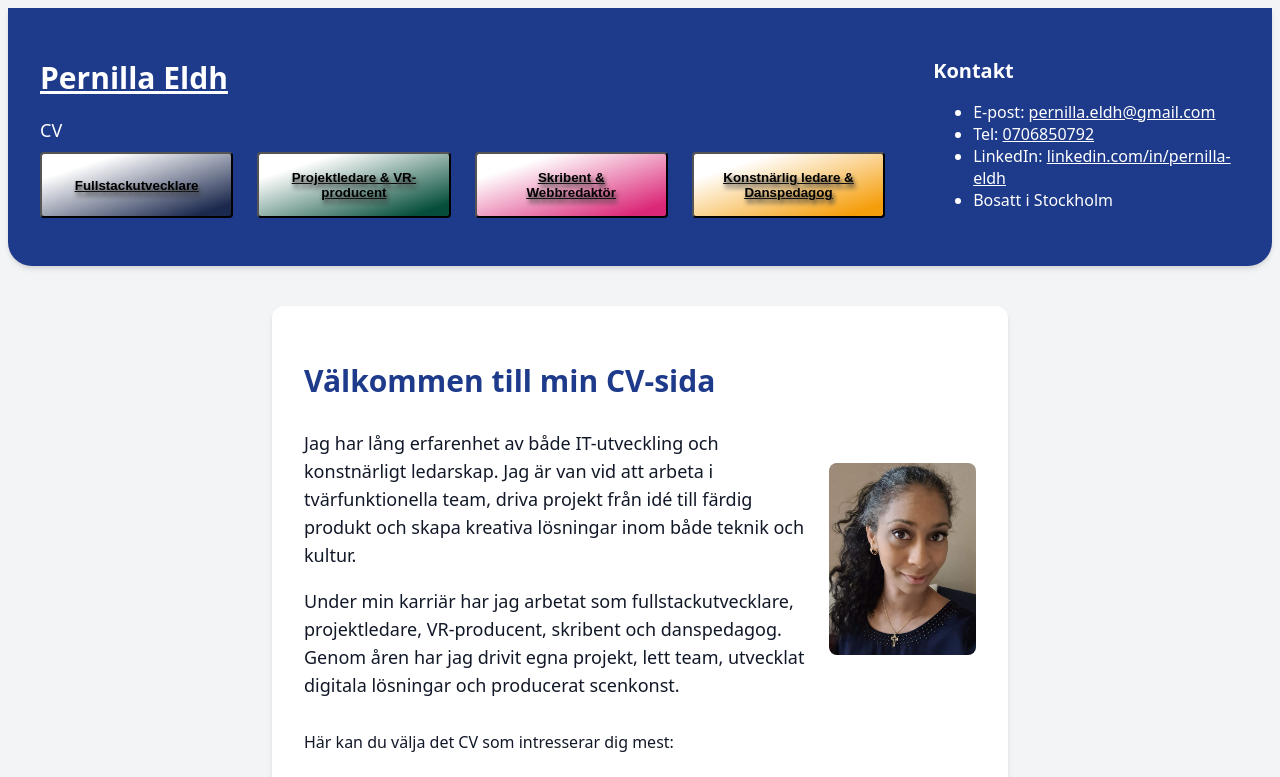
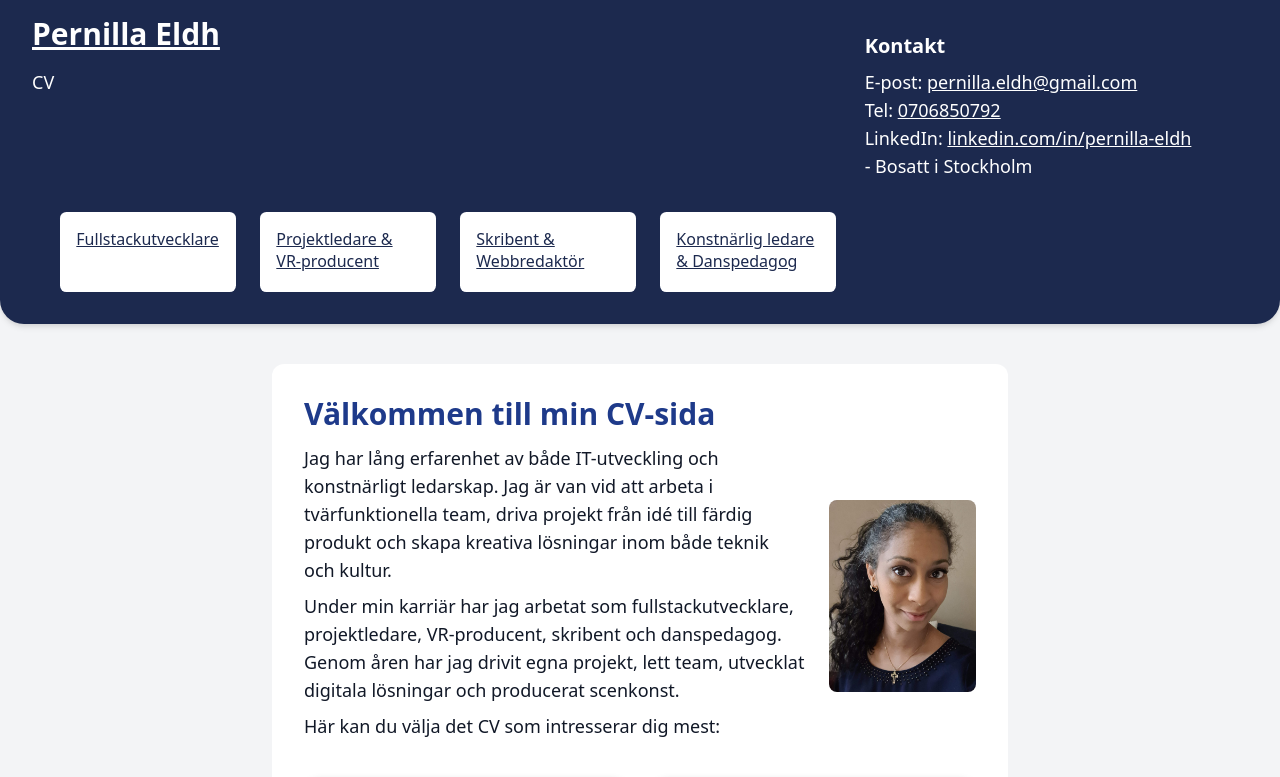
Before and after one commit to Judy-P-Eldh/CV, a website: page index.html in a window 1280 px wide. Shown: the top 777 px of the page. Drawn offline with Linux system fonts and the light colour scheme.

Commit message:
Lagt till Reset. Tagit bort css för specifik sida. Samlat allt i style.css. Förbättrat html.

```diff
--- /dev/null
+++ b/CSS/reset.css
@@ -0,0 +1,29 @@
+:before,
+::after {
+    box-sizing: border-box;
+}
+
+* {
+    font: inherit;
+    margin: 0;
+    padding: 0;
+}
+
+img, picture, svg, video {
+    display: block;
+    max-width: 100%;
+}
+
+h1, h2 {
+    text-wrap: balance;
+}
+
+p {
+    text-wrap: pretty;
+    max-width: 65ch;
+}
+
+ul [role='list'],
+ol [role='list'] {
+    list-style: none;
+}
--- a/CSS/siteBase.css
+++ /dev/null
@@ -1,214 +0,0 @@
-.topRubrik {
-    display: flex;
-    flex-direction: column;
-
-
-    @media (min-width: 768px) {
-        flex-direction: row;
-        justify-content: space-between;
-        align-items: flex-start;
-    }
-}
-
-.topRubrik p {
-    margin-bottom: 0.5rem;
-    font-size: 1.125rem;
-    line-height: 1.75rem;
-}
-
-h1 {
-    color: white;
-    font-size: 1.875rem;
-    line-height: 2.25rem;
-    font-weight: 700;
-
-    >a {
-        color: white;
-    }
-}
-
-a :hover {
-    text-decoration: underline;
-}
-
-a :active {
-    color: white;
-}
-
-
-nav {
-    color: white;
-    display: flex;
-    margin-top: 0.5rem;
-    flex-direction: column;
-    gap: 0.5rem;
-
-
-    @media (min-width: 768px) {
-        flex-direction: row;
-    }
-}
-
-nav button {
-    margin-bottom: 1rem;
-    justify-items: center;
-}
-
-.navFullstack {
-    padding: 1rem;
-    margin-right: 1rem;
-    flex-basis: 33.333333%;
-    border-radius: 0.25rem;
-    font-weight: 600;
-    text-decoration: underline;
-    background-image: linear-gradient(to bottom right, white 20%, #1c294e 90%);
-    transition-property: background-color, border-color, color, fill, stroke, opacity, box-shadow, transform;
-    transition-timing-function: cubic-bezier(0.4, 0, 0.2, 1);
-    transition-duration: 300ms;
-
-    :hover {
-        color: #0845ec;
-    }
-
-    >a {
-        color: black;
-        text-shadow: 2px 4px 4px rgb(58, 57, 57);
-
-    }
-}
-
-.navFullstack:hover {
-    border: 2px solid #0845ec;
-    border-radius: 0.25rem;
-}
-
-.navProjektledare {
-    padding: 1rem;
-    margin-right: 1rem;
-    flex-basis: 33.333333%;
-    border-radius: 0.25rem;
-    font-weight: 600;
-    background-image: linear-gradient(to bottom right, white 20%, #064E3B 90%);
-    transition-property: background-color, border-color, color, fill, stroke, opacity, box-shadow, transform;
-    transition-timing-function: cubic-bezier(0.4, 0, 0.2, 1);
-    transition-duration: 300ms;
-
-    :hover {
-        color: #034634;
-    }
-
-    >a {
-        color: black;
-        text-shadow: 2px 4px 4px rgb(58, 57, 57);
-    }
-}
-
-.navProjektledare:hover {
-    border: 2px solid #0bd39e;
-    border-radius: 0.25rem;
-}
-
-.navSkribent {
-    padding: 1rem;
-    margin-right: 1rem;
-    flex-basis: 33.333333%;
-    border-radius: 0.25rem;
-    font-weight: 600;
-    text-decoration: underline;
-    background-image: linear-gradient(to bottom right, white 20%, #DB2777 90%);
-    transition-property: background-color, border-color, color, fill, stroke, opacity, box-shadow, transform;
-    transition-timing-function: cubic-bezier(0.4, 0, 0.2, 1);
-    transition-duration: 300ms;
-
-    :hover {
-        color: #b90255;
-    }
-
-    >a {
-        color: black;
-        text-shadow: 2px 4px 4px rgb(58, 57, 57);
-    }
-}
-
-.navSkribent:hover {
-    border: 2px solid #b90255;
-    border-radius: 0.25rem;
-}
-
-.navKonstLedare {
-    padding: 1rem;
-    margin-right: 1rem;
-    flex-basis: 33.333333%;
-    border-radius: 0.25rem;
-    font-weight: 600;
-    text-decoration: underline;
-    background-image: linear-gradient(to bottom right, white 20%, #F59E0B 90%);
-    transition-property: background-color, border-color, color, fill, stroke, opacity, box-shadow, transform;
-    transition-timing-function: cubic-bezier(0.4, 0, 0.2, 1);
-    transition-duration: 300ms;
-
-    :hover {
-        color: #885702;
-    }
-
-    >a {
-        color: black;
-        text-shadow: 2px 4px 4px rgb(58, 57, 57);
-    }
-}
-
-
-.navKonstLedare:hover {
-    border: 2px solid #885702;
-    border-radius: 0.25rem;
-}
-
-
-.kontakt {
-    margin-top: 1.5rem;
-
-
-    @media (min-width: 768px) {
-        margin-top: 0;
-        margin-left: 2rem;
-    }
-}
-
-.kontakt ul li :hover {
-    color: pink;
-}
-
-.kontakt ul li a {
-    color: white;
-}
-
-#kontakt-heading {
-    margin-bottom: 0.5rem;
-    font-size: 1.25rem;
-    line-height: 1.75rem;
-    font-weight: 600;
-}
-
-#epost {
-    text-decoration: underline;
-
-    :hover {
-        color: #A7F3D0;
-    }
-}
-
-#tel {
-    text-decoration: underline;
-
-    :hover {
-        color: #A7F3D0;
-    }
-}
-
-#linkedin {
-    text-decoration: underline;
-
-    :hover {
-        color: #A7F3D0;
-    }
-}
--- a/CSS/siteIndex.css
+++ b/CSS/siteIndex.css
@@ -89,6 +89,10 @@ main {
     display: flex;
     align-items: stretch;
     /* Fyller hela gridcellen */
+
+    :hover {
+        transform: scale(1.05, 1.05);
+    }
 }
 
 /* Länken fyller hela li */
@@ -99,7 +103,6 @@ main {
     align-items: center;
     width: 100%;
     height: 100%;
-
     border-radius: 1rem;
     font-weight: 600;
     text-decoration: none;
--- /dev/null
+++ b/CSS/style.css
@@ -0,0 +1,232 @@
+:root {
+    --no-list-style: none;
+    --button-radius: 0.4rem;
+    --box-scale: (1.05, 1.05);
+    --clr-blue: #1c294e;
+    --clr-green: #064E3B;
+    --clr-pink: #DB2777;
+    --clr-yellow: #F59E0B;
+}
+
+body {
+    font-family: system-ui, -apple-system, BlinkMacSystemFont, "Segoe UI", Roboto, "Helvetica Neue", Arial, "Noto Sans", sans-serif, "Apple Color Emoji", "Segoe UI Emoji", "Segoe UI Symbol", "Noto Color Emoji";
+    color: #111827;
+    background-color: #F3F4F6;
+}
+
+header {
+    box-sizing: border-box;
+    width: 100%;
+    display: grid;
+    grid-template-columns: auto auto;
+    padding: 1rem 2rem;
+    margin-bottom: 2.5rem;
+    border-bottom-right-radius: 1.5rem;
+    border-bottom-left-radius: 1.5rem;
+    color: #ffffff;
+    background-color: var(--clr-blue);
+    box-shadow: 0 4px 6px -1px rgba(0, 0, 0, 0.1), 0 2px 4px -1px rgba(0, 0, 0, 0.06);
+}
+
+.toppRubrik p {
+    margin: 1rem 0;
+    font-size: 1.125rem;
+    line-height: 1.75rem;
+}
+
+.kontakt {
+    margin: 1rem 0;
+    font-size: 1.125rem;
+    line-height: 1.75rem;
+}
+
+.kontakt li {
+    list-style: var(--no-list-style);
+}
+
+.kontakt ul li :hover {
+    color: var(--clr-pink);
+}
+
+.kontakt ul li a {
+    color: white;
+    text-decoration: underline;
+}
+
+#kontakt-heading {
+    margin-bottom: 0.5rem;
+    font-size: 1.25rem;
+    line-height: 1.75rem;
+    font-weight: 600;
+}
+
+nav {
+    margin-top: 1rem;
+    margin-left: auto;
+    margin-right: auto;
+
+    >ul {
+        display: flex;
+        gap: 1.5rem;
+        list-style: var(--no-list-style);
+
+        :hover {
+            text-decoration: none;
+            color: var(--clr-pink);
+        }
+    }
+}
+
+nav a {
+    width: 9rem;
+    height: 3rem;
+    display: block;
+    margin-bottom: 1rem;
+    text-decoration: underline;
+    padding: 1rem 1rem;
+    border-radius: var(--button-radius);
+    font-weight: 500;
+    background-color: white;
+    color: var(--clr-blue);
+}
+
+h1 {
+    color: white;
+    font-size: 1.875rem;
+    line-height: 2.25rem;
+    font-weight: 700;
+
+    >a {
+        color: white;
+    }
+}
+
+h2 {
+    font-size: 1.4rem;
+    font-weight: 600;
+    margin-bottom: 0.5rem;
+}
+
+main {
+    margin: auto;
+    padding: 2rem;
+    border-radius: 0.75rem;
+    max-width: 42rem;
+    background-color: #ffffff;
+    /* box-shadow: 0 4px 6px -1px rgba(0, 0, 0, 0.1), 0 2px 4px -1px rgba(0, 0, 0, 0.06); */
+}
+
+#intro {
+    margin-bottom: 2rem;
+}
+
+#introRubrik {
+    margin-bottom: 0.75rem;
+    font-size: 1.875rem;
+    line-height: 2.25rem;
+    font-weight: 700;
+    color: #1E3A8A;
+}
+
+#introContainer {
+    display: flex;
+    align-items: center;
+}
+
+#introText {
+    margin-right: 1.5rem;
+
+    >p {
+        margin-bottom: 0.5rem;
+        font-size: 1.125rem;
+        line-height: 1.75rem;
+    }
+}
+
+#introBild {
+    object-fit: cover;
+    border-radius: 0.5rem;
+    width: 12rem;
+    height: 12rem;
+}
+
+
+/* Grid-layout för ul */
+#nvaMidPage {
+    display: grid;
+    grid-template-columns: 1fr;
+    /* En kolumn som standard (mobil) */
+    gap: 1.5rem;
+    list-style-type: none;
+    padding: 0;
+    margin: 0;
+}
+
+/* Två kolumner på större skärmar */
+@media (min-width: 640px) {
+    #nvaMidPage {
+        grid-template-columns: 1fr 1fr;
+    }
+}
+
+/* Listobjekten fyller cellen */
+#nvaMidPage li {
+    width: 100%;
+    min-height: 200px;
+    display: flex;
+    align-items: stretch;
+    /* Fyller hela gridcellen */
+
+    :hover {
+        transform: scale(1.05, 1.05);
+    }
+}
+
+/* Länken fyller hela li */
+#nvaMidPage li a {
+    display: flex;
+    flex-direction: column;
+    justify-content: center;
+    align-items: center;
+    width: 100%;
+    height: 100%;
+    border-radius: 1rem;
+    font-weight: 600;
+    text-decoration: none;
+    box-shadow: 0 2px 8px rgba(0, 0, 0, 0.25);
+
+    >span {
+        margin-bottom: 1rem;
+    }
+
+}
+
+#midpageFullstack {
+    color: var(--clr-blue);
+    background-image: linear-gradient(to bottom right, white 20%, var(--clr-blue) 90%);
+}
+
+#midpageProjekt {
+    color: var(--clr-green);
+    background-image: linear-gradient(to bottom right, white 20%, var(--clr-green) 90%);
+}
+
+#midpageSkribent {
+    color: var(--clr-pink);
+    background-image: linear-gradient(to bottom right, white 20%, var(--clr-pink) 90%);
+}
+
+#midpageKonstLedare {
+    color: var(--clr-yellow);
+    background-image: linear-gradient(to bottom right, white 20%, var(--clr-yellow) 90%);
+}
+
+#kuriosaSection {
+    margin-top: 5rem;
+    margin-bottom: 2rem;
+
+    >ul {
+        padding-left: 1.5rem;
+        list-style-type: disc;
+    }
+}
--- a/index.html
+++ b/index.html
@@ -6,41 +6,22 @@
     <meta name="viewport" content="width=device-width, initial-scale=1.0">
     <meta name="description" content="Pernilla Eldhs samlade CV:n på svenska.">
     <title>CV | Pernilla Eldh</title>
-    <!-- <script src="https://cdn.tailwindcss.com"></script> -->
-    <!-- <link rel="stylesheet" href="/CSS/print.css" media="print">
-    <link href="CSS/output.css" rel="stylesheet"> -->
-    <link rel="stylesheet" href="CSS/siteBase.css">
-    <link rel="stylesheet" href="CSS/siteIndex.css">
+    <link rel="stylesheet" href="CSS/reset.css">
+    <link rel="stylesheet" href="CSS/style.css">
+    <!-- <link rel="stylesheet" href="CSS/siteIndex.css"> -->
 </head>
 
 <body>
 
     <!-- Gemensam header -->
     <header>
-        <div class="topRubrik">
-            <div>
-                <h1>
-                    <a href="index.html">Pernilla Eldh</a>
-                </h1>
+        <section class="toppRubrik">
+            <h1><a href="index.html">Pernilla Eldh</a> </h1>
             <p>CV</p>
-                <nav aria-label="CV-navigation">
-                        <button class="navFullstack">
-                            <a href="fullstack.html">Fullstackutvecklare</a>
-                        </button>
-                        <button class="navProjektledare">
-                            <a href="projektledare-vr.html">Projektledare
-                                & VR-producent</a>
-                        </button>
-                        <button class="navSkribent">
-                            <a href="skribent-webbredaktor.html">Skribent & Webbredaktör</a>
-                        </button>
-                        <button class="navKonstLedare">
-                            <a href="konstnarlig-ledare.html">Konstnärlig ledare & Danspedagog</a>
-                        </button>
-                </nav>
-            </div>
-            <section class="kontakt mt-6 md:mt-0 md:ml-8" aria-labelledby="kontakt-heading">
-                <h2 id="kontakt-heading" class="text-xl font-semibold mb-2">Kontakt</h2>
+        </section>
+
+        <section class="kontakt" aria-labelledby="kontakt-heading">
+            <h2 id="kontakt-heading">Kontakt</h2>
             <ul>
                 <li>E-post: <a href="mailto:pernilla.eldh@gmail.com" id="epost"
                         class="underline hover:text-green-200">pernilla.eldh@gmail.com</a></li>
@@ -48,43 +29,60 @@
                         class="underline hover:text-green-200">0706850792</a></li>
                 <li>LinkedIn: <a href="https://www.linkedin.com/in/pernilla-eldh/" target="_blank" rel="noopener"
                         id="linkedin" class="underline hover:text-pink-200">linkedin.com/in/pernilla-eldh</a></li>
-                    <li>Bosatt i Stockholm</li>
+                <li>- Bosatt i Stockholm</li>
             </ul>
         </section>
-        </div>
+
+        <nav aria-label="CV-navigation">
+            <ul class="navMain">
+                <li class="navFullstack">
+                    <a href="fullstack.html">Fullstackutvecklare</a>
+                </li>
+                <li class="navProjektledare">
+                    <a href="projektledare-vr.html">Projektledare
+                        & VR-producent</a>
+                </li>
+                <li class="navSkribent">
+                    <a href="skribent-webbredaktor.html">Skribent & Webbredaktör</a>
+                </li>
+                <li class="navKonstLedare">
+                    <a href="konstnarlig-ledare.html">Konstnärlig ledare & Danspedagog</a>
+                </li>
+            </ul>
+        </nav>
     </header>
 
     <main>
-        <section id="intro" class="mb-8">
-            <h1 id="introRubrik">Välkommen till min CV-sida</h1>
-            <div id="introContainer" class="flex items-center">
-                <div id="introText" class="mr-6">
-                    <p class="text-lg mb-2">
+        <section id="intro">
+            <h3 id="introRubrik">Välkommen till min CV-sida</h3>
+            <div id="introContainer">
+                <div id="introText">
+                    <p>
                         Jag har lång erfarenhet av både IT-utveckling och konstnärligt ledarskap. Jag är van vid att
                         arbeta
                         i tvärfunktionella team, driva projekt från idé till färdig produkt och skapa kreativa lösningar
                         inom
                         både teknik och kultur.
                     </p>
-                    <p class="mb-2">
+                    <p>
                         Under min karriär har jag arbetat som fullstackutvecklare, projektledare, VR-producent, skribent
                         och
                         danspedagog. Genom åren har jag drivit egna projekt, lett team, utvecklat digitala lösningar och
                         producerat scenkonst.
                     </p>
+                    <p>Här kan du välja det CV som intresserar dig mest:</p>
                 </div>
-                <img src="Pictures/PernillaEldh.JPG" alt="Pernilla Eldh" id="introBild"
-                    class="w-48 h-48 object-cover rounded-lg">
+                <img src="Pictures/PernillaEldh.JPG" alt="Pernilla Eldh" id="introBild">
             </div>
-            <p id="valText" class="mt-6">Här kan du välja det CV som intresserar dig mest:</p>
+
         </section>
 
         <!-- <nav id="nvaMidPage"> -->
-        <ul id="nvaMidPage" class="grid gap-6 sm:grid-cols-2 items-stretch">
+        <ul id="nvaMidPage">
             <!-- Fullstackutvecklare -->
             <li>
                 <a href="fullstack.html" id="midpageFullstack">
-                    <span class="mb-3">
+                    <span>
                         <!-- Kod-ikon -->
                         <svg xmlns="http://www.w3.org/2000/svg" width="54" height="54" viewBox="0 0 24 24" fill="none"
                             stroke="currentColor" stroke-width="2" stroke-linecap="round" stroke-linejoin="round"
@@ -98,9 +96,9 @@
                 </a>
             </li>
             <!-- Projektledare & VR-producent -->
-            <li class="h-full w-full">
+            <li>
                 <a href="projektledare-vr.html" id="midpageProjekt">
-                    <span class="mb-3">
+                    <span>
                         <!-- Projekt-ikon -->
                         <svg xmlns="http://www.w3.org/2000/svg" width="54" height="54" viewBox="0 0 24 24" fill="none"
                             stroke="currentColor" stroke-width="2" stroke-linecap="round" stroke-linejoin="round"
@@ -119,9 +117,9 @@
                 </a>
             </li>
             <!-- Skribent & Webbredaktör -->
-            <li class="h-full w-full">
+            <li>
                 <a href="skribent-webbredaktor.html" id="midpageSkribent">
-                    <span class="mb-3">
+                    <span>
                         <!-- Penna-ikon -->
                         <svg xmlns="http://www.w3.org/2000/svg" width="54" height="54" viewBox="0 0 24 24" fill="none"
                             stroke="currentColor" stroke-width="2" stroke-linecap="round" stroke-linejoin="round"
@@ -135,9 +133,9 @@
                 </a>
             </li>
             <!-- Konstnärlig ledare & Danspedagog -->
-            <li class="h-full w-full">
+            <li>
                 <a href="konstnarlig-ledare.html" id="midpageKonstLedare">
-                    <span class="mb-3">
+                    <span>
                         <!-- Stjärna-ikon -->
                         <svg xmlns="http://www.w3.org/2000/svg" width="54" height="54" viewBox="0 0 24 24" fill="none"
                             stroke="currentColor" stroke-width="2" stroke-linecap="round" stroke-linejoin="round"
@@ -155,8 +153,8 @@
 
         <section id="kuriosaSection">
         </section>
-            <h2 class="text-xl font-semibold mb-2 mt-6">Kuriosa</h2>
-            <ul class="list-disc pl-6">
+        <h3>Kuriosa</h3>
+        <ul>
             <li>Jag tycker om att köra bil</li>
             <li>Jag äter gärna fisk</li>
             <li>Jag dricker väldigt mycket te</li>
```
Lines whose indentation alone changed are shown as unchanged.
